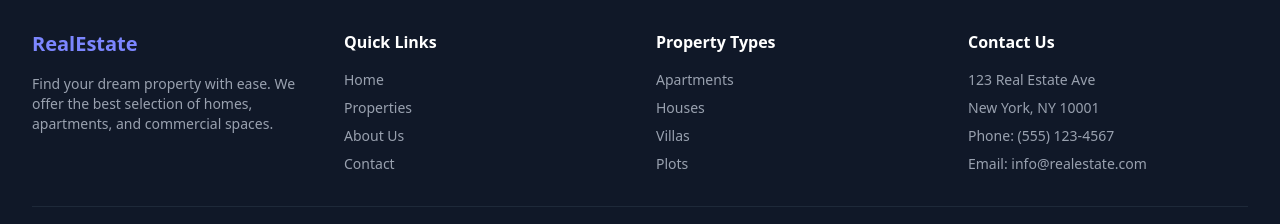
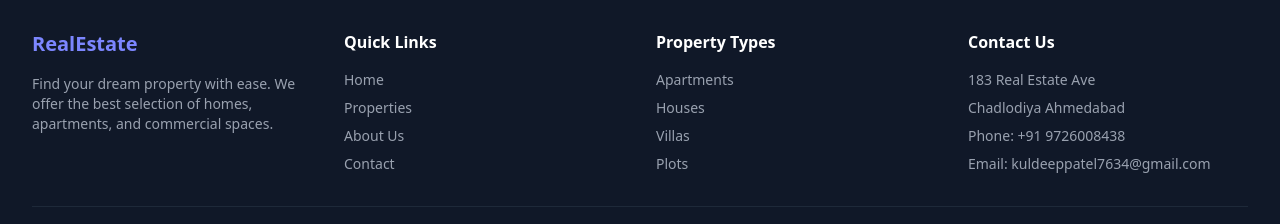
Before and after one commit to kuldeepatel1/real-estate-frontend, a React (Vite) app: page / in a window 1280 px wide. Shown: the part 1216-1440 px from the top of the page. Built offline with nearby package versions, Linux system fonts and the light colour scheme; no server answers.

Commit message:
imitial commit

```diff
--- a/src/components/Footer.jsx
+++ b/src/components/Footer.jsx
@@ -39,10 +39,10 @@ export default function Footer() {
           <div>
             <h4 className="font-semibold mb-4">Contact Us</h4>
             <ul className="space-y-2 text-gray-400 text-sm">
-              <li>123 Real Estate Ave</li>
-              <li>New York, NY 10001</li>
-              <li>Phone: (555) 123-4567</li>
-              <li>Email: info@realestate.com</li>
+              <li>183 Real Estate Ave</li>
+              <li>Chadlodiya Ahmedabad</li>
+              <li>Phone: +91 9726008438</li>
+              <li>Email: kuldeeppatel7634@gmail.com</li>
             </ul>
           </div>
         </div>
```
